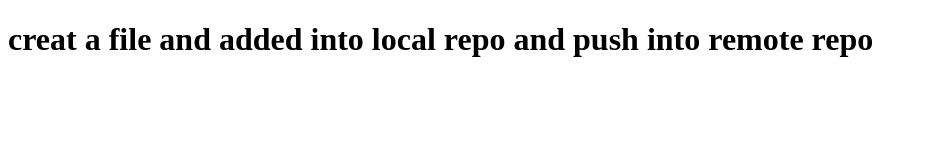
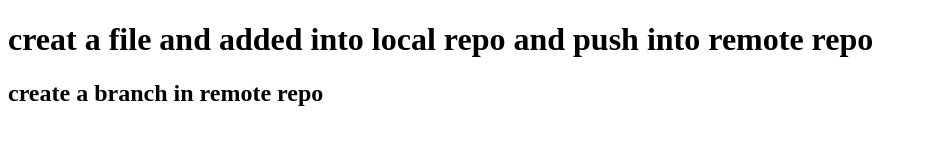
Before and after one commit to AnjuSeb12/git11, a plain HTML site: page index.html in a window 1280 px wide. Shown: the whole page, without its empty margins (0-927 px from the left). Drawn offline with Linux system fonts and the light colour scheme.

Commit message:
Update index.html

```diff
--- a/index.html
+++ b/index.html
@@ -8,6 +8,7 @@
 <body>
     <div>
         <h1 style="color: black;">creat a file and added into local repo and push into remote repo</h1>
+        <h2>create a branch in remote repo </h2>
     </div>
 
 </body>
```
